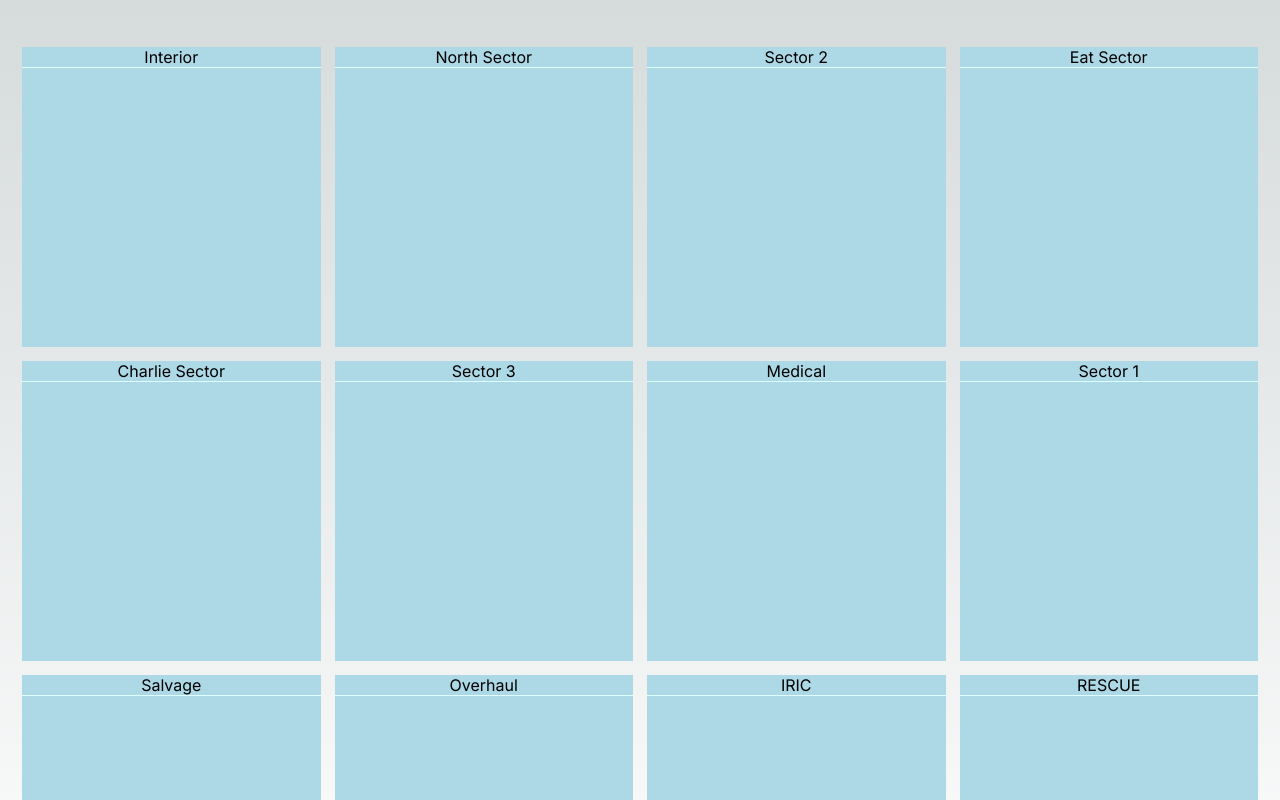
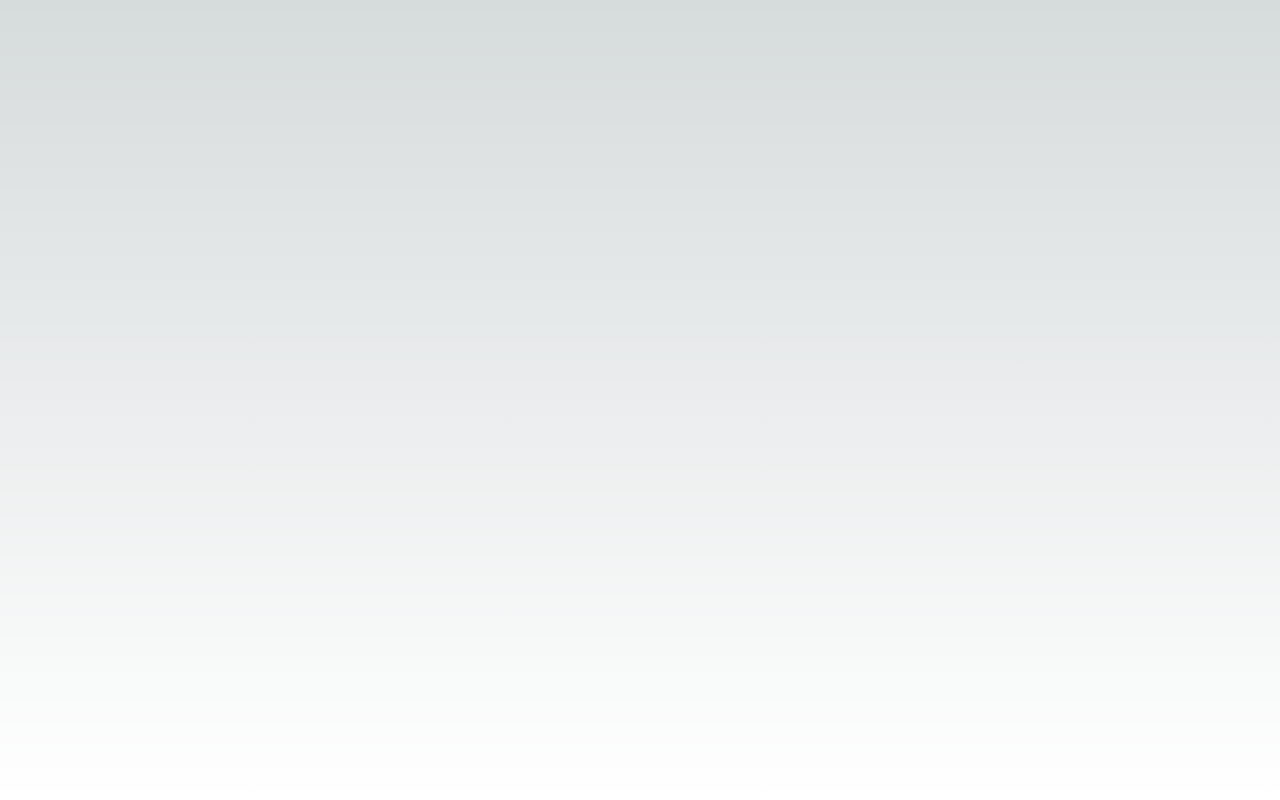
Before and after one commit to sfncook/fireapp-speech-recog, a Next.js app: page / in a window 1280 px wide. Shown: the top 800 px of the page. Built offline with nearby package versions, Linux system fonts and the light colour scheme.

Commit message:
no init sectors

```diff
--- a/pages/index.js
+++ b/pages/index.js
@@ -10,22 +10,7 @@ import OcrString from "@/components/OcrString.js";
 
 const inter = Inter({ subsets: ['latin'] })
 
-const initIncData = {
-  sectors:[
-    {...allSectorsData[0], ...{units:[]}},
-    {...allSectorsData[2], ...{units:[]}},
-    {...allSectorsData[4], ...{units:[]}},
-    {...allSectorsData[5], ...{units:[]}},
-    {...allSectorsData[10], ...{units:[]}},
-    {...allSectorsData[8], ...{units:[]}},
-    {...allSectorsData[18], ...{units:[]}},
-    {...allSectorsData[1], ...{units:[]}},
-    {...allSectorsData[20], ...{units:[]}},
-    {...allSectorsData[16], ...{units:[]}},
-    {...allSectorsData[17], ...{units:[]}},
-    {...allSectorsData[25], ...{units:[]}},
-  ]
-}
+const initIncData = {}
 
 export default function Home() {
 
```
